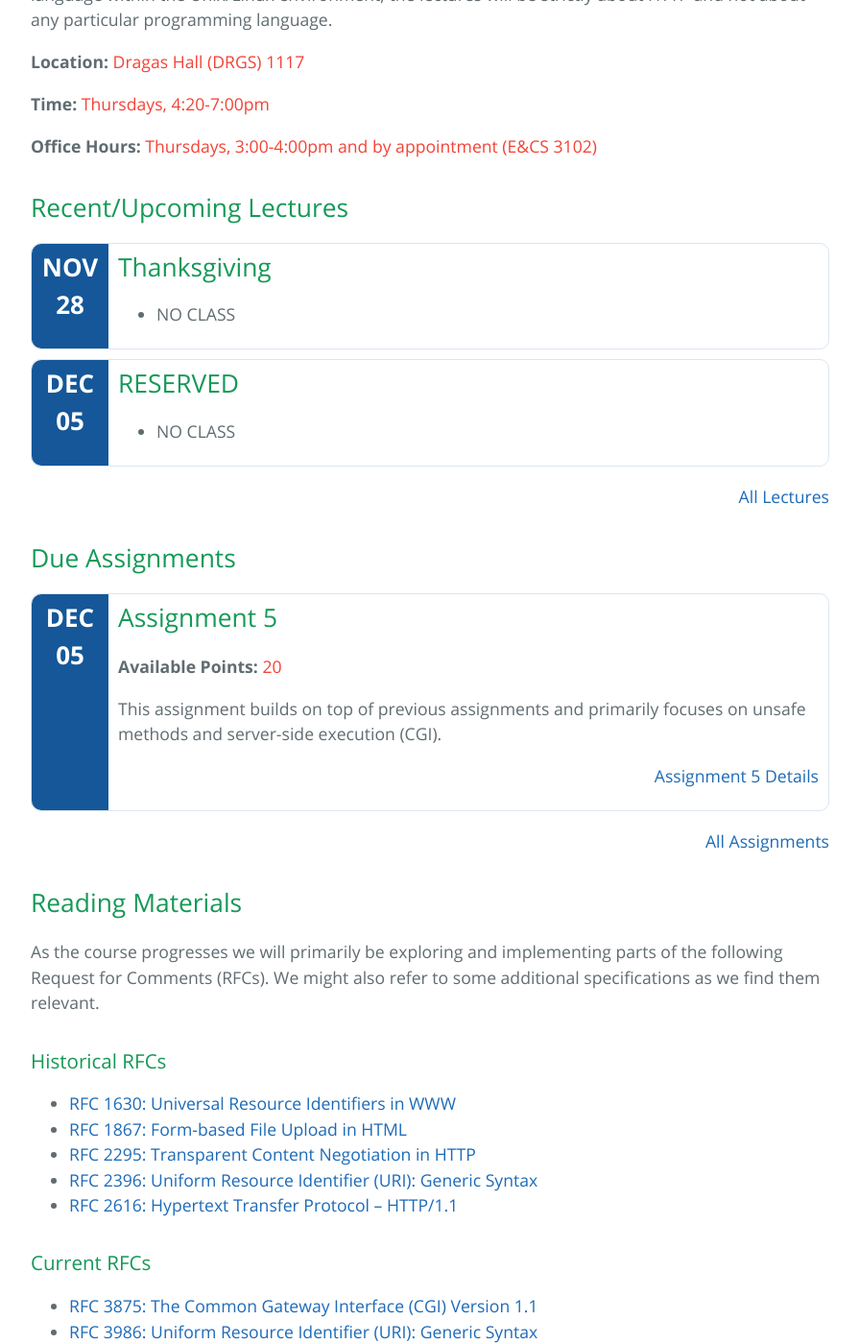
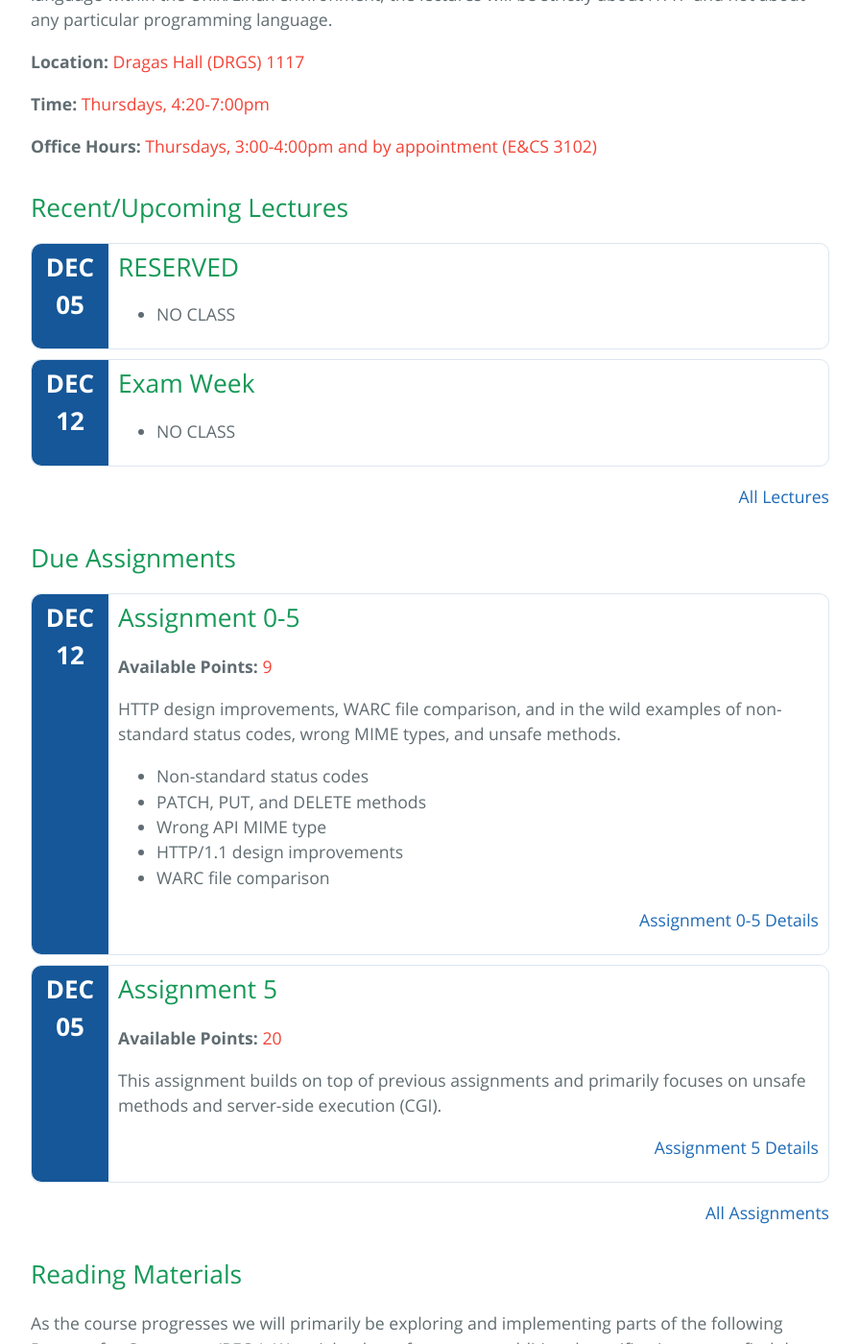
Before and after one commit to cs531-f19/cs531-f19.github.io, a Jekyll site: the page built from index.md, in a window 1280 px wide and 1400 px high, scrolled down 662 px. Shown: the whole window at 96% size, without its empty margins (192-1087 px from the left). Built offline with Jekyll 4.4.1, drawn with Linux system fonts in a browser that asks for light colours; the repository's description, which GitHub fills in, is left out.

Commit message:
Add Assignment 0-5

```diff
--- a/_data/assignments.yml
+++ b/_data/assignments.yml
@@ -41,6 +41,18 @@
     - HTTP Trailer
     - Multiple transfer encoding
     - Access denied for some user agents
+- title: Assignment 0-5
+  description: HTTP design improvements, WARC file comparison, and in the wild examples of non-standard status codes, wrong MIME types, and unsafe methods.
+  date: 2019-12-12
+  points: 9
+  extra: true
+  featured: true
+  topics:
+    - Non-standard status codes
+    - PATCH, PUT, and DELETE methods
+    - Wrong API MIME type
+    - HTTP/1.1 design improvements
+    - WARC file comparison
 - title: Assignment 1
   description: A web server with a limited set of methods, status codes, headers, MIME types, and the access log.
   date: 2019-10-06
--- a/_data/lectures.yml
+++ b/_data/lectures.yml
@@ -196,7 +196,6 @@
       href: https://www.slideshare.net/ibnesayeed/interplanetary-wayback-the-next-step-towards-decentralized-web-archiving-108525567
 - title: Thanksgiving
   date: 2019-11-28
-  featured: true
   topics:
     - NO CLASS
 - title: RESERVED
@@ -206,5 +205,6 @@
     - NO CLASS
 - title: Exam Week
   date: 2019-12-12
+  featured: true
   topics:
     - NO CLASS
--- /dev/null
+++ b/assignments/assignment-0-5.md
@@ -0,0 +1,40 @@
+---
+title: Assignment 0-5
+---
+
+## Non-standard Status Codes
+
+* Find up to two "in the wild" examples of different response codes not defined in an RFC (e.g., `299` or `999`)
+* Standard HTTP status codes and their corresponding RFCs are listed in the [HTTP Status Code Registry](https://www.iana.org/assignments/http-status-codes/http-status-codes.xhtml)
+* Post your findings in [this thread](https://github.com/cs531-f19/discussions/issues/81)
+
+## PATCH, PUT, and DELETE Methods
+
+* Find "in the wild" examples of domains that supports `PATCH`, `PUT`, or `DELETE` methods
+* You can find up to three examples from different domains, one for each method
+* Post your findings in [this thread](https://github.com/cs531-f19/discussions/issues/82)
+
+## Wrong API MIME Type
+
+* Find an "in the wild" examples of an API with a MIME type of `application/json` that should be something else and suggest what the MIME type should be
+* Post your finding in [this thread](https://github.com/cs531-f19/discussions/issues/83)
+
+## HTTP/1.1 Design Improvements
+
+* Provide up to two well-documented examples of what you would change in `HTTP/1.1`
+* Do not suggest features present in `HTTP2` or proposed for `HTTP3`, rather some of the syntax and consistency issues we discussed in class (during the semester we covered several areas where `HTTP/1.1` could have been designed more consistently)
+* Document both how things are in `HTTP/1.1` and what you would propose instead
+* Post your proposals in [this thread](https://github.com/cs531-f19/discussions/issues/84)
+
+## WARC File Comparison
+
+* Compare and contrast the resulting WARC files on the `https://odu.edu/compsci` URI generated by any two of the following tools:
+  * [wget](https://www.gnu.org/software/wget/manual/wget.html#index-WARC)
+  * [WARCreate](https://warcreate.com/)
+  * [Squidwarc](https://github.com/N0taN3rd/Squidwarc)
+  * [Webrecorder](https://webrecorder.io/)
+  * [WARCIO](https://github.com/webrecorder/warcio)
+  * [Heritrix](https://github.com/internetarchive/heritrix3)
+* Post your analysis in [this thread](https://github.com/cs531-f19/discussions/issues/85)
+
+{% include posting.md %}
```
